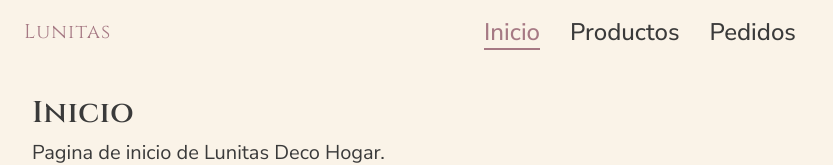
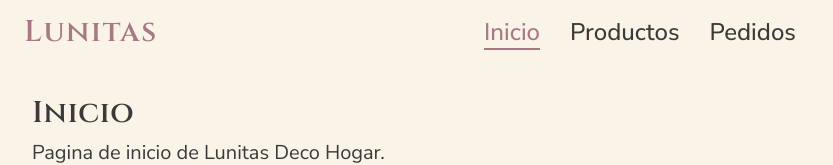
Before and after one commit to luchoetapia/lunitas_ui, a React (Vite) app: page / in a window 1280 px wide. Shown: the top 165 px of the page, without its empty margins (0-833 px from the left). Built offline with nearby package versions, Linux system fonts and the light colour scheme.

Commit message:
fix: fix lunitas text style

```diff
--- a/src/components/navbar/NavBar.tsx
+++ b/src/components/navbar/NavBar.tsx
@@ -1,4 +1,5 @@
 import { useState } from 'react'
+import type { Theme } from '@mui/material/styles'
 import { AppBar, Box, Drawer, IconButton, Toolbar, Typography } from '@mui/material'
 import CloseIcon from '@mui/icons-material/Close'
 import MenuIcon from '@mui/icons-material/Menu'
@@ -55,12 +56,14 @@ const DrawerNavItem = styled(NavLink)(({ theme }) => ({
     },
 }))
 
-const logoSx = {
+// Logo wordmark styles: matches the h1 size/weight, in Cinzel like the real logo.
+const getLogoSx = (theme: Theme) => ({
     fontFamily: '"Cinzel", serif',
-    fontSize: '20px',
+    fontSize: theme.typography.h1.fontSize,
+    fontWeight: theme.typography.h1.fontWeight,
     letterSpacing: '0.05em',
-    color: 'primary.main',
-} as const
+    color: theme.palette.primary.main,
+})
 
 // Full-width navbar.
 // Desktop (sm and up): wordmark on the left, nav links centered.
@@ -80,7 +83,9 @@ function NavBar() {
                     alignItems: 'center',
                 }}
             >
-                <Typography sx={{ ...logoSx, justifySelf: 'start' }}>Lunitas</Typography>
+                <Typography sx={(theme) => ({ ...getLogoSx(theme), justifySelf: 'start' })}>
+                    Lunitas
+                </Typography>
 
                 <Box sx={{ display: { xs: 'none', sm: 'flex' }, justifySelf: 'center' }}>
                     {appRoutes.map((route) => (
```
